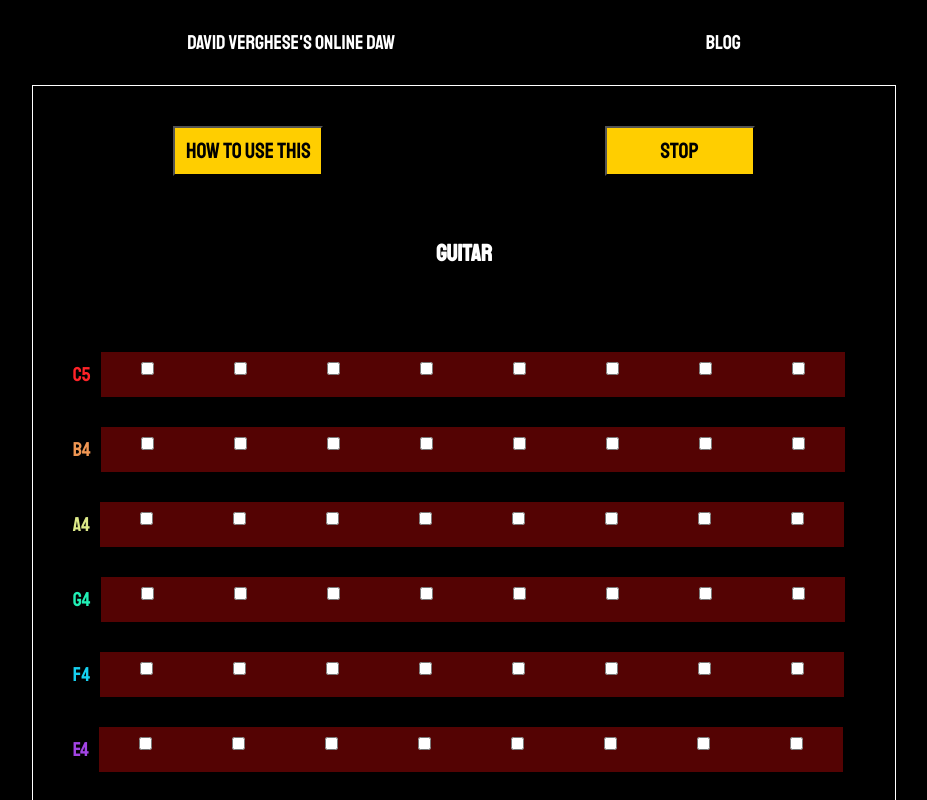
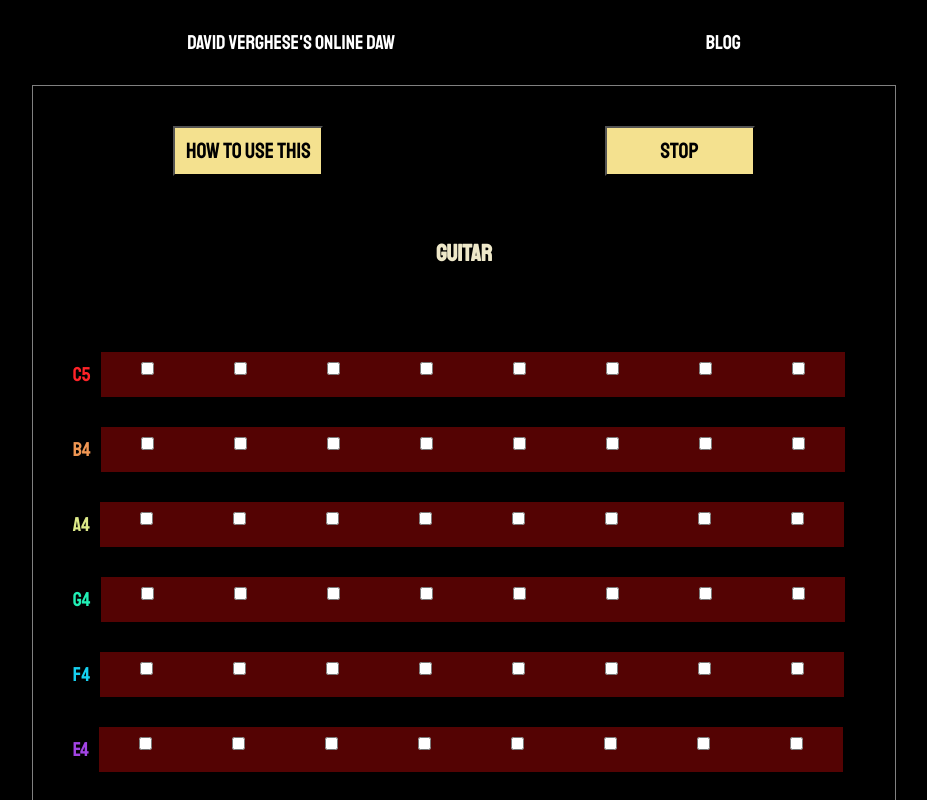
Before and after one commit to DavidVerghese/BeatmakerJS, a React (Create React App) app in the folder client/: page / in a window 1280 px wide. Both pictures are taken after a click on the button "Click to Enter". Shown: the top 800 px of the page, without its empty margins (176-1103 px from the left). Built offline with nearby package versions, Linux system fonts and the light colour scheme.

Commit message:
redesigned musicmaker

```diff
--- a/client/src/components/MusicMaker/MusicMaker.css
+++ b/client/src/components/MusicMaker/MusicMaker.css
@@ -1,12 +1,18 @@
 #contact-h1 {
   text-align: center;
 }
+#how-to-use, #stop {
+  background-color:#f4e18f;
+}
 .musicmaker {
-  border: 1px solid white;
+  border: 1px solid rgba(270,270,270,0.5);
   display: flex;
   flex-direction: column;
   align-items: center;
   background-color: black;
+}
+.musicmaker h3 {
+  color:#eee8c9;
 }
 .topbar {
   display: flex;
--- a/client/src/components/MusicMaker/MusicMaker.jsx
+++ b/client/src/components/MusicMaker/MusicMaker.jsx
@@ -54,7 +54,7 @@ function MusicMaker(props) {
   const [refresh, setRefresh] = useState(false);
   if (startButtonClicked) {
     return (<div className="musicmaker">
-      <div className="topbar"><button onClick={() => setModalIsOpen(true)}>How to Use This</button><button onClick={() => { window.location.reload(false); }}>Stop</button></div>
+      <div className="topbar"><button id="how-to-use" onClick={() => setModalIsOpen(true)}>How to Use This</button><button id="stop" onClick={() => { window.location.reload(false); }}>Stop</button></div>
       <YoutubeModal modalIsOpen={modalIsOpen} setModalIsOpen={setModalIsOpen} />
       <h3>Guitar</h3>
       <InputGrid noteNamesArray={noteNamesC4ToC5} instrument={"lead"} />
```
